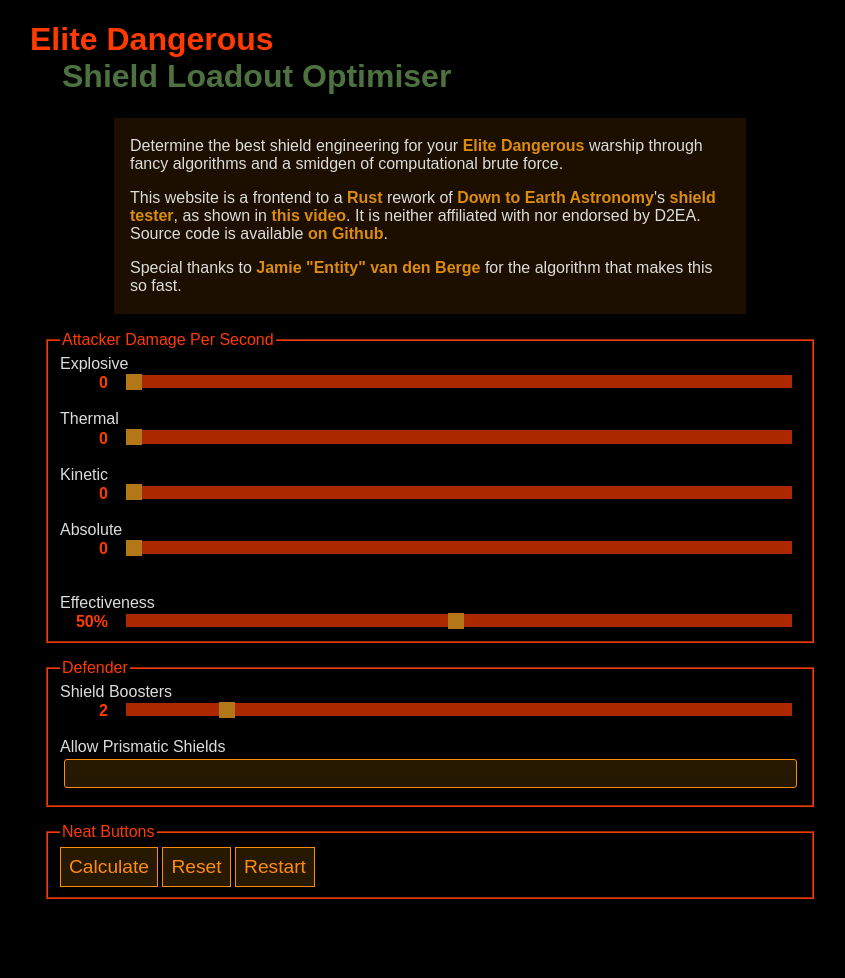
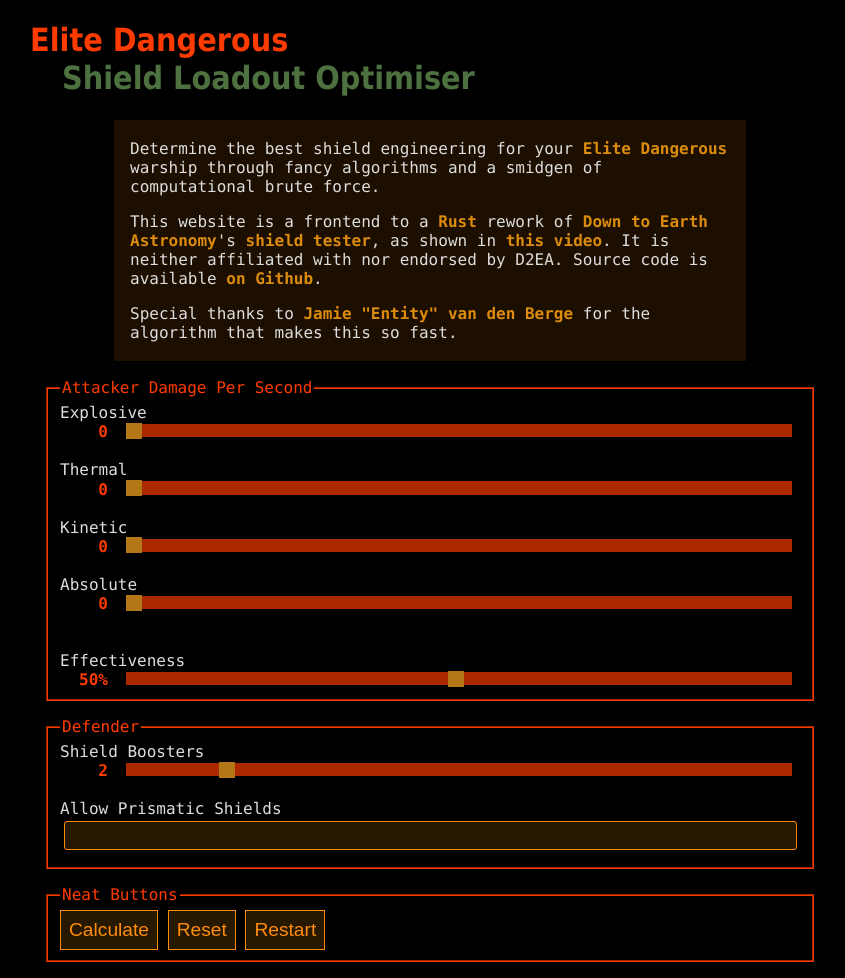
Before and after one commit to Freaky/elite_shield_tester, a PHP site: page / in a window 1280 px wide. Shown: the whole page, without its empty margins (210-1055 px from the left). Before the commit the page ends 899 px from the top, so only its background shows below. Run offline with PHP 8.4, Linux system fonts and the light colour scheme.

Commit message:
WWW: Fiddle with fonts

```diff
--- a/www/index.php
+++ b/www/index.php
@@ -99,9 +99,13 @@ function formint($name, $default = 0) {
       body {
         max-width: 800px;
         margin: auto;
-        font-family: sans-serif;
+        font-family: Monaco, "Lucida Console", "Courier", sans-serif;
         background: black;
         color: #ddd;
+      }
+
+      h1 {
+        font-family: Tahoma, sans-serif;
       }
 
       h1 strong {
```
